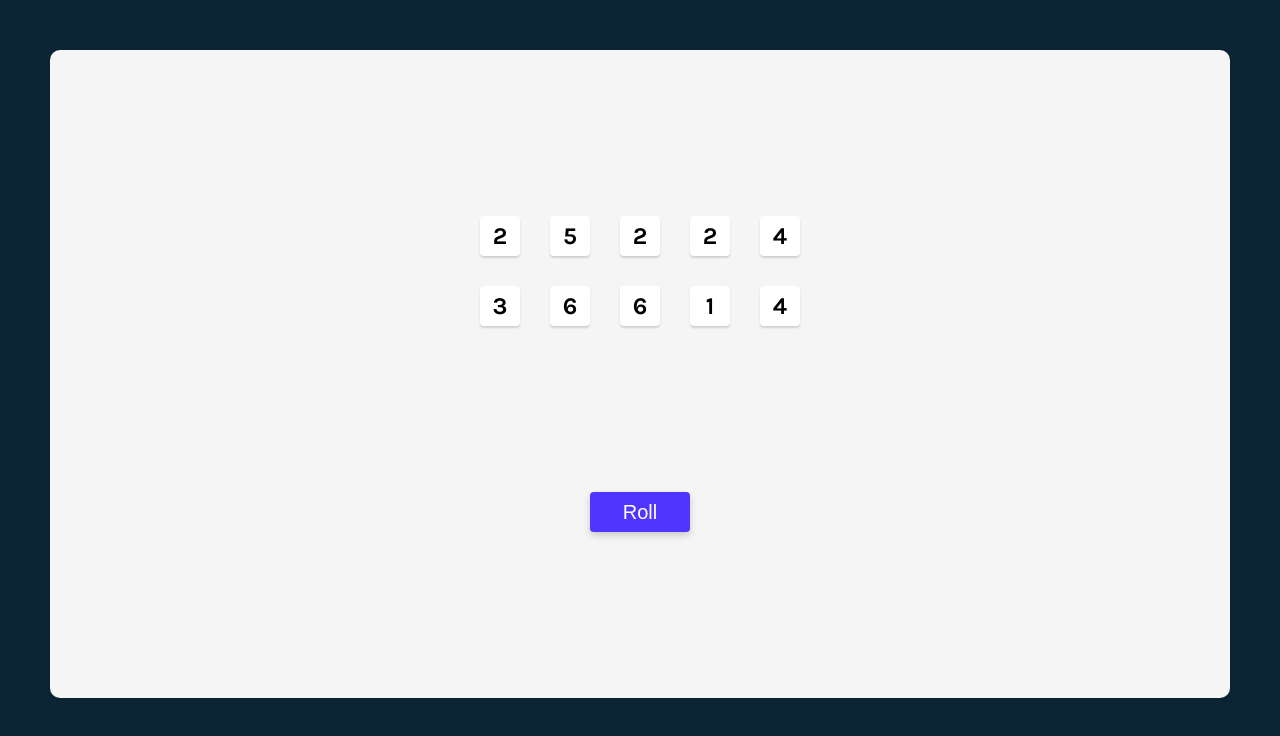
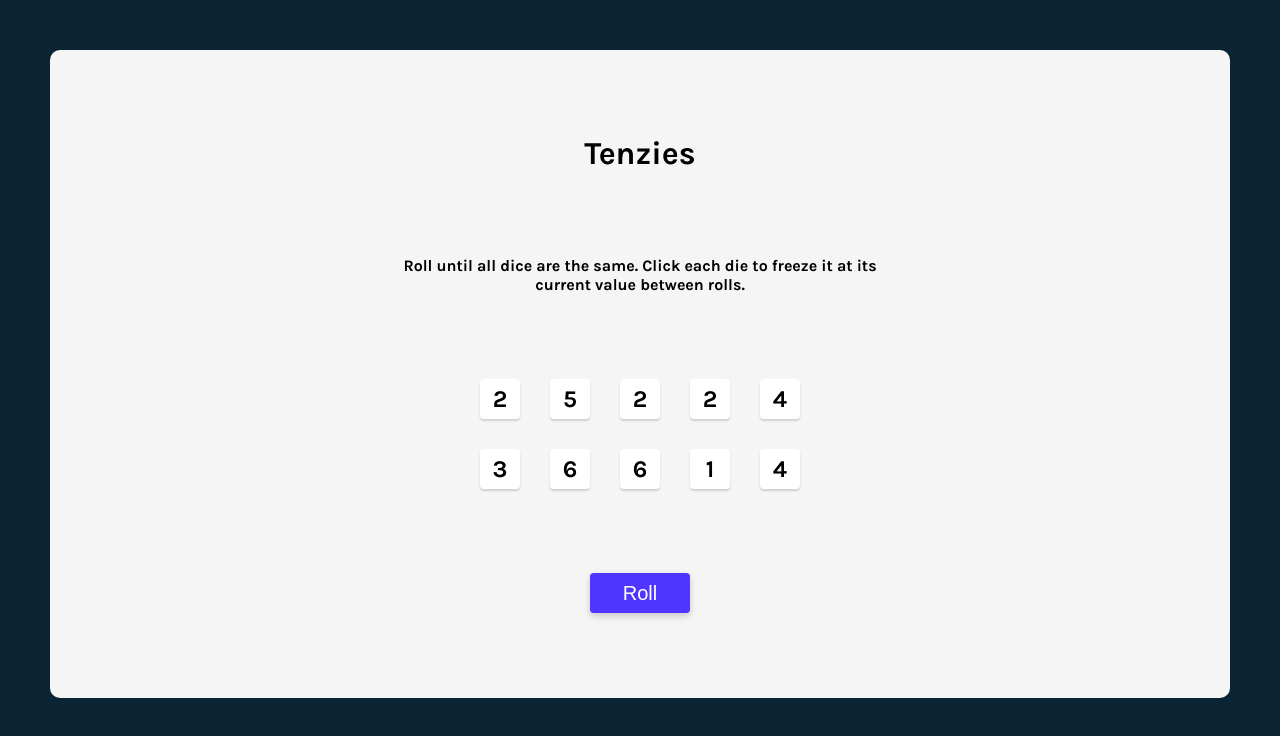
Before and after one commit to ahmad-elshowair/react-tenzise, a React (Create React App) app: page / in a window 1280 px wide. Shown: the top 736 px of the page. Built offline with nearby package versions, Linux system fonts and the light colour scheme.

Commit message:
add the titel and the description of tenzies

```diff
--- a/src/App.js
+++ b/src/App.js
@@ -49,6 +49,10 @@
 
   return (
     <div className="main">
+      <h1 className="title">Tenzies</h1>
+      <p className="instructions">
+        Roll until all dice are the same. Click each die to freeze it at its current value between rolls.
+      </p>
       <div className="dice--container">
         {diceElements}
       </div>
--- a/src/index.css
+++ b/src/index.css
@@ -18,6 +18,12 @@
   flex-direction: column;
   justify-content: space-evenly;
   align-items: center;
+}
+
+.instructions{
+  text-align: center;
+  font-size: 16px;
+  max-width: 500px;
 }
 
 .dice--container{
```
